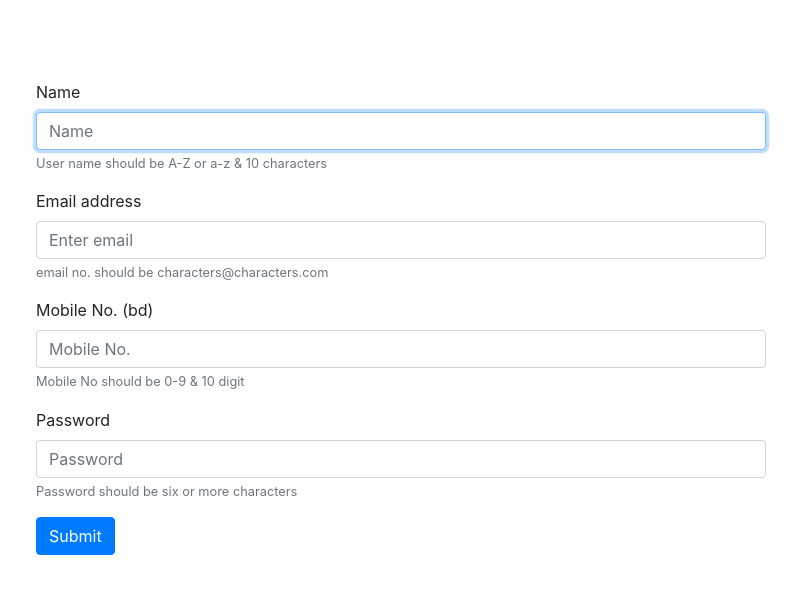
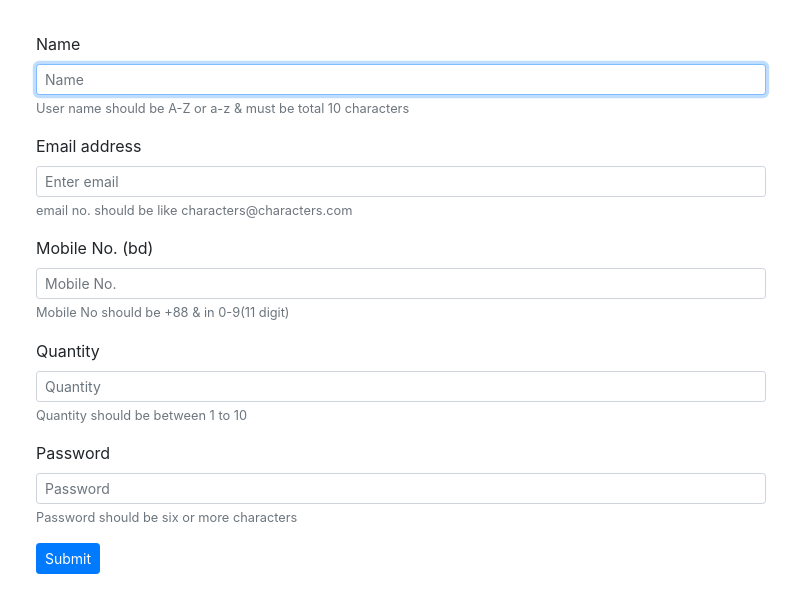
Before and after one commit to kawsarBinSiraj/html5-form-validation, a plain HTML site: page html5-form-validation.html in a window 1280 px wide. Shown: the whole page, without its empty margins (239-1040 px from the left). Drawn offline with nearby package versions, Linux system fonts and the light colour scheme.

Commit message:
Add files via upload

```diff
--- a/html5-form-validation.html
+++ b/html5-form-validation.html
@@ -12,12 +12,11 @@
         <!-- Custom styles for this template -->
         <style type="text/css">
             body {
-                padding-top: 5rem;
+                padding-top: 2rem;
             }
         </style>
     </head>
     <body>
-
 
 
        <div class="container">
@@ -26,25 +25,30 @@
                    <form>
                      <div class="form-group">
                         <label for="exampleInput1">Name</label>
-                        <input type="text" class="form-control" placeholder="Name" tabindex="1" autofocus="on" autocomplete="on" required pattern="[A-Za-z]{10}">
-                        <small id="emailHelp" class="form-text text-muted">User name should be A-Z or a-z &#38; 10 characters</small>
+                        <input type="text" class="form-control form-control-sm" placeholder="Name" tabindex="1" autofocus="on" autocomplete="on" required pattern="[A-Za-z]{10}" title="opps !">
+                        <small id="emailHelp" class="form-text text-muted">User name should be A-Z or a-z &#38; must be total 10 characters</small>
                       </div>
                       <div class="form-group">
                         <label for="exampleInput2">Email address</label>
-                        <input type="email" class="form-control" placeholder="Enter email" required pattern="[A-Za-z0-9._%+-]+@[A-Za-z0-9.-]+\.[A-Za-z]{1,63}$">
-                        <small id="emailHelp" class="form-text text-muted">email no. should be characters@characters.com</small>
+                        <input type="email" class="form-control form-control-sm" placeholder="Enter email" required pattern="[A-Za-z0-9._%+-]+@[A-Za-z0-9.-]+\.[A-Za-z]{1,63}$">
+                        <small id="emailHelp" class="form-text text-muted">email no. should be like characters@characters.com</small>
                       </div>
                       <div class="form-group">
                         <label for="exampleInput3">Mobile No. (bd)</label>
-                        <input type="tel" class="form-control" placeholder="Mobile No." pattern="[0-9]{10}">
-                        <small id="emailHelp" class="form-text text-muted">Mobile No should be 0-9 &#38; 10 digit</small>
+                        <input type="tel" class="form-control form-control-sm" placeholder="Mobile No." required pattern="[\+88]+[\0-9]{13}">
+                        <small id="emailHelp" class="form-text text-muted">Mobile No should be +88 &#38; in 0-9(11 digit)</small>
+                      </div>
+                      <div class="form-group">
+                        <label for="exampleInput3">Quantity</label>
+                        <input type="number" class="form-control form-control-sm" placeholder="Quantity" required min="1" max="10">
+                        <small id="emailHelp" class="form-text text-muted">Quantity should be between 1 to 10</small>
                       </div>
                       <div class="form-group">
                         <label for="exampleInputPassword4">Password</label>
-                        <input type="password" class="form-control" placeholder="Password" pattern=".{6,}">
+                        <input type="password" class="form-control form-control-sm" placeholder="Password" required pattern="{6,}">
                         <small id="emailHelp" class="form-text text-muted">Password should be six or more characters</small>
                       </div>
-                      <button type="submit" class="btn btn-primary">Submit</button>
+                      <button type="submit" class="btn btn-primary btn-sm">Submit</button>
                     </form>
                </div>
            </div>
```
